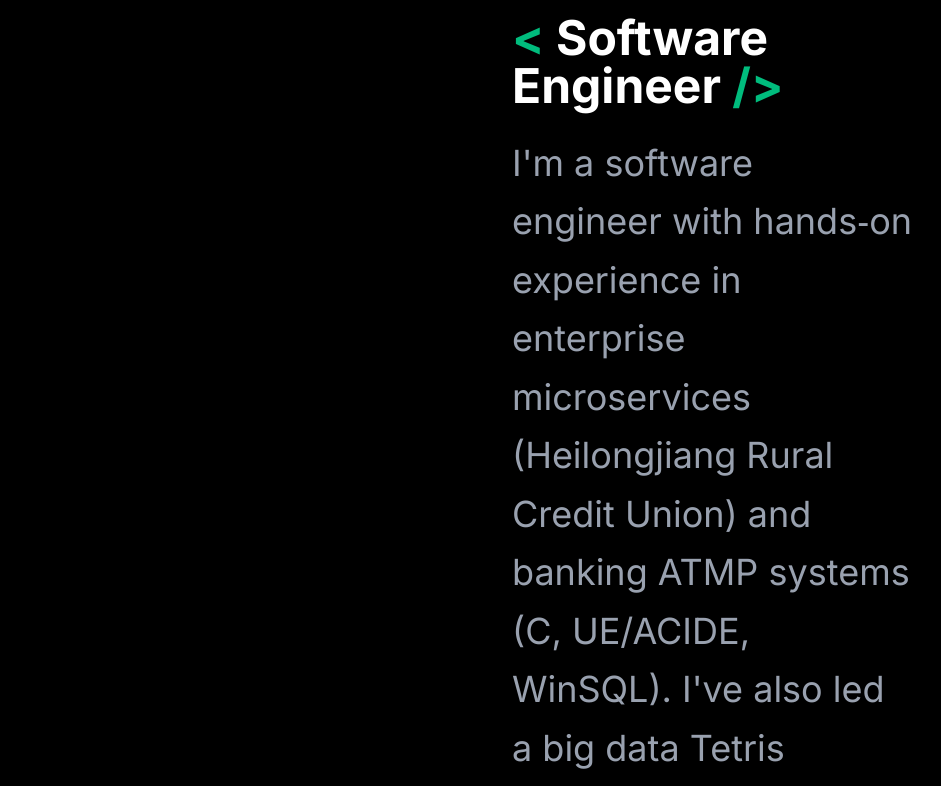
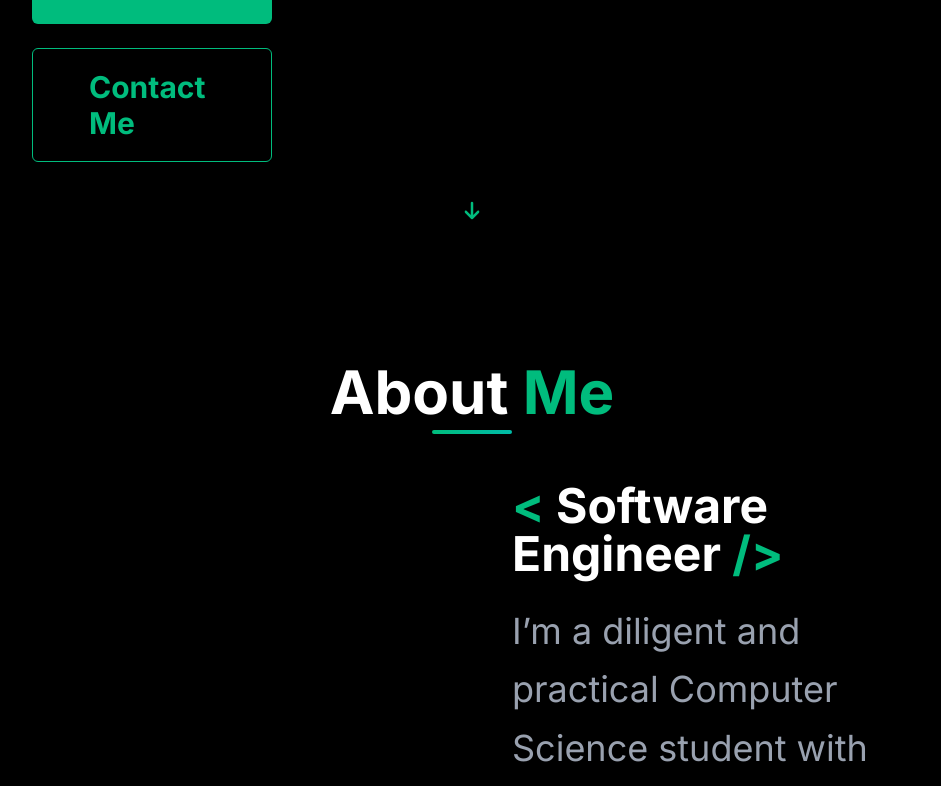
Before and after one commit to Enhui-Li/my-portfolio, a Next.js app: page / in a window 1280 px wide. Shown: the part 3305-4091 px from the top of the page, without its empty margins (168-1109 px from the left). Built offline with nearby package versions, Linux system fonts and the light colour scheme.

Commit message:
Add PDF links to work experience titles

```diff
--- a/app/page.js
+++ b/app/page.js
@@ -177,10 +177,10 @@
 
                     {/* ✅ 加宽容器 + 加大行距（leading-loose / leading-relaxed） */}
                     <p className={`${SIZES.body} text-gray-400 mb-12 max-w-6xl leading-relaxed`}>
-                      I'm a Computer Science student at CityU Hong Kong with internship experience in enterprise
-                      microservices and banking transaction systems. I've co‑authored a published ML paper and built
-                      data pipelines for game analytics. I write clean, maintainable code and I'm ready to contribute to
-                      production systems.
+                      I’m a Computer Science undergraduate at City University of Hong Kong with practical internship experience in
+                      enterprise microservices and banking transaction systems. I have co-authored a published machine learning paper
+                      and built data analysis pipelines for real-world scenarios. I focus on writing clean, robust code and am eager
+                      to bring value to professional engineering teams.
                     </p>
 
                     {/* ✅ 超级大按钮：更宽、更大、字体更大 */}
@@ -230,11 +230,10 @@
                     <h3 className={`${SIZES.h3} font-bold mb-6`}><span className="text-emerald-500">&lt;</span> Software Engineer <span className="text-emerald-500">/&gt;</span></h3>
                     {/* WIDER CONTAINER + MORE LINE SPACING + BIGGER TEXT */}
                     <p className={`${SIZES.body} text-gray-400 mb-12 max-w-6xl leading-relaxed`}>
-                      I'm a software engineer with hands‑on experience in enterprise microservices (Heilongjiang Rural
-                      Credit Union) and banking ATMP systems (C, UE/ACIDE, WinSQL). I've also led a big data Tetris
-                      analytics project and co‑authored a petroleum price forecasting paper (CONF‑SEML 2023). I'm
-                      comfortable across the stack: Java, Python, JavaScript, SQL, and Linux/Unix. I'm looking for
-                      software engineering roles where I can build practical, scalable solutions.
+                      I’m a diligent and practical Computer Science student with hands-on experience in enterprise microservices development
+                      and banking transaction systems. I have participated in big data analytics projects and co-authored a published machine
+                      learning paper. I work steadily across backend, data, and system development, and I’m keen to join a professional team
+                      to keep learning while delivering reliable, production-ready solutions.
                     </p>
                     {/* BIGGER INFO BOXES */}
                     <div className="grid grid-cols-2 gap-4 text-2xl font-mono mb-8">
@@ -403,7 +402,7 @@
                     </div>
                     <div className="p-8 flex flex-col flex-grow">
                       <h3 className={`${SIZES.h3} font-bold mb-4`}>Big Data Analysis – Competitive Tetris</h3>
-                      <p className={`${SIZES.body} text-gray-400 leading-relaxed mb-auto`}>Led frequent itemset & association rule mining (Apriori) on 10k+ game records, identifying skill clusters. Used Python (Pandas) and Weka.</p>
+                      <p className={`${SIZES.body} text-gray-400 leading-relaxed mb-auto`}>I took part in analyzing competitive Tetris player data using the Apriori algorithm, processed over 10k game records, and helped discover player behavior patterns. Used Python and Weka for data preprocessing and analysis.</p>
 
                       {/* SKILLS FIXED AT BOTTOM */}
                       <div className="mt-8 flex flex-wrap gap-3">
@@ -424,7 +423,7 @@
                     </div>
                     <div className="p-8 flex flex-col flex-grow">
                       <h3 className={`${SIZES.h3} font-bold mb-4`}>Petroleum Price Forecasting (SEML 2023)</h3>
-                      <p className={`${SIZES.body} text-gray-400 leading-relaxed mb-auto`}>Co‑developed linear regression & random forest models for global oil price prediction. Paper published in CONF‑SEML 2023.</p>
+                      <p className={`${SIZES.body} text-gray-400 leading-relaxed mb-auto`}>I collaborated on building regression and random forest models for petroleum price forecasting. Our work was accepted and published at the International Conference on Software Engineering and Machine Learning (CONF-SEML 2023).</p>
 
                       {/* SKILLS FIXED AT BOTTOM */}
                       <div className="mt-8 flex flex-wrap gap-3">
@@ -445,7 +444,7 @@
                     </div>
                     <div className="p-8 flex flex-col flex-grow">
                       <h3 className={`${SIZES.h3} font-bold mb-4`}>Car Price Prediction Pipeline</h3>
-                      <p className={`${SIZES.body} text-gray-400 leading-relaxed mb-auto`}>Object‑oriented Python pipeline for car price prediction via linear regression (Oxford University project‑based course).</p>
+                      <p className={`${SIZES.body} text-gray-400 leading-relaxed mb-auto`}>I built an object-oriented Python pipeline for car price prediction as part of an Oxford University-based machine learning course.</p>
 
                       {/* SKILLS FIXED AT BOTTOM */}
                       <div className="mt-8 flex flex-wrap gap-3">
@@ -499,7 +498,10 @@
                         </p>
 
                         <p className="text-3xl text-gray-400 leading-relaxed mb-6">
-                          Contributed to Heilongjiang Rural Credit Union's microservices platform: data mapping, protocol conversion, and online loan transaction interfaces (disbursement, repayment). Cross‑system debugging & log analysis.
+                          I participated in developing the enterprise microservices platform for
+                          Heilongjiang Rural Credit Union, responsible for data mapping, protocol
+                          configuration, and core online loan transaction interfaces. I completed
+                          cross-system joint debugging and log maintenance to ensure stable system running.
                         </p>
 
                         <div className="flex flex-wrap gap-3">
@@ -527,7 +529,9 @@
                         </p>
 
                         <p className="text-3xl text-gray-400 leading-relaxed mb-6">
-                          Developed and maintained ATMP transaction system (C, UE/ACIDE tools, WinSQL). Involved in full workflow: message parsing, core banking communication, performance optimization.
+                          I developed and maintained the bank’s ATMP transaction system, covering the full
+                          workflow from message parsing to system communication. I gained solid experience
+                          with C, banking tools, and Unix, and worked with the team to improve system stability and performance.
                         </p>
 
                         <div className="flex flex-wrap gap-3">
@@ -588,7 +592,8 @@
                   <div className="w-20 h-1 bg-gradient-to-r from-emerald-500 to-teal-500 mx-auto mt-2 rounded-full mb-4"></div>
                   {/* ✅ WIDER DESCRIPTION (MATCH ALL OTHER SECTIONS) */}
                   <p className="text-3xl text-gray-400 max-w-6xl mx-auto leading-relaxed">
-                    Have a project, an opportunity, or just want to chat? I'd love to hear from you. Reach out anytime.
+                    If you have a suitable opportunity or would like to know more about my experience,
+                    I’m very happy to connect and communicate. Thank you for your time!
                   </p>
                 </div>
 
```
